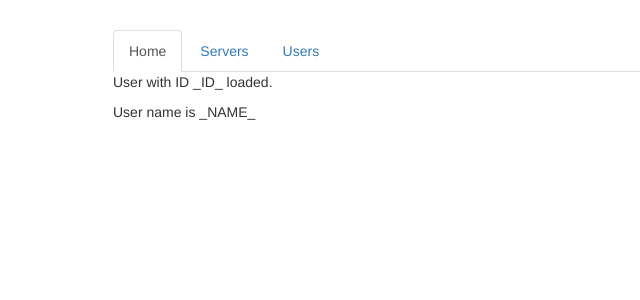
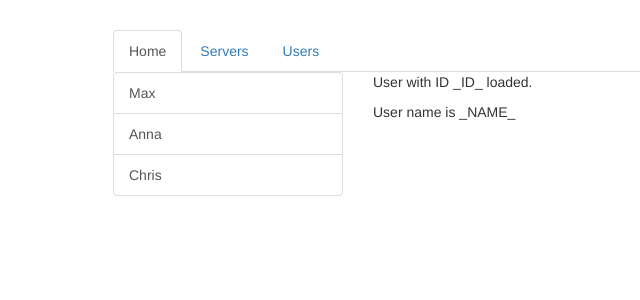
Before and after one commit to PAWR1991/Angular8-Routing, an Angular app: page /users in a window 1280 px wide. Shown: the top 300 px of the page, without its empty margins (152-792 px from the left). Built offline with nearby package versions, Linux system fonts and the light colour scheme.

Commit message:
RouterLink is how you should move thru compenents

```diff
--- a/src/app/app.component.html
+++ b/src/app/app.component.html
@@ -2,9 +2,10 @@
   <div class="row">
     <div class="col-xs-12 col-sm-10 col-md-8 col-sm-offset-1 col-md-offset-2">
       <ul class="nav nav-tabs">
-        <li role="presentation" class="active"><a href="/">Home</a></li>
-        <li role="presentation"><a href="servers">Servers</a></li>
-        <li role="presentation"><a href="users">Users</a></li>
+        <!-- href will re-load/restart the app but routerLink wont -->
+        <li role="presentation" class="active"><a routerLink="/">Home</a></li>
+        <li role="presentation"><a routerLink="/servers">Servers</a></li>
+        <li role="presentation"><a [routerLink]="['/users']">Users</a></li>
       </ul>
     </div>
   </div>
--- a/src/app/app.module.ts
+++ b/src/app/app.module.ts
@@ -16,7 +16,7 @@
 //localhost:4200/user
 const appRoutes: Routes =[
   {path: '', component: HomeComponent},
-  {path: 'users', component: UserComponent},
+  {path: 'users', component: UsersComponent},
   {path: 'servers', component: ServersComponent},
 ];
 
```
